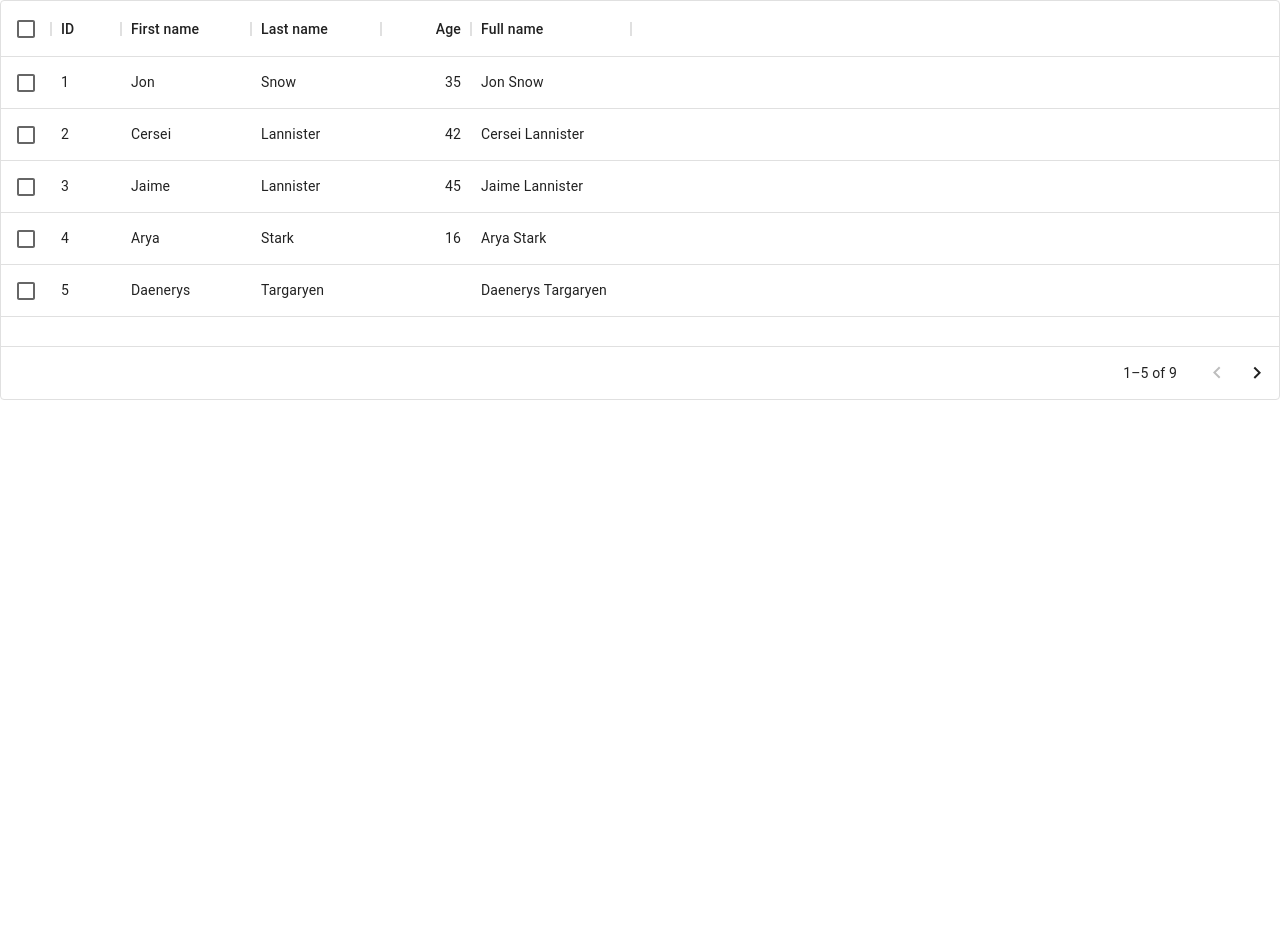
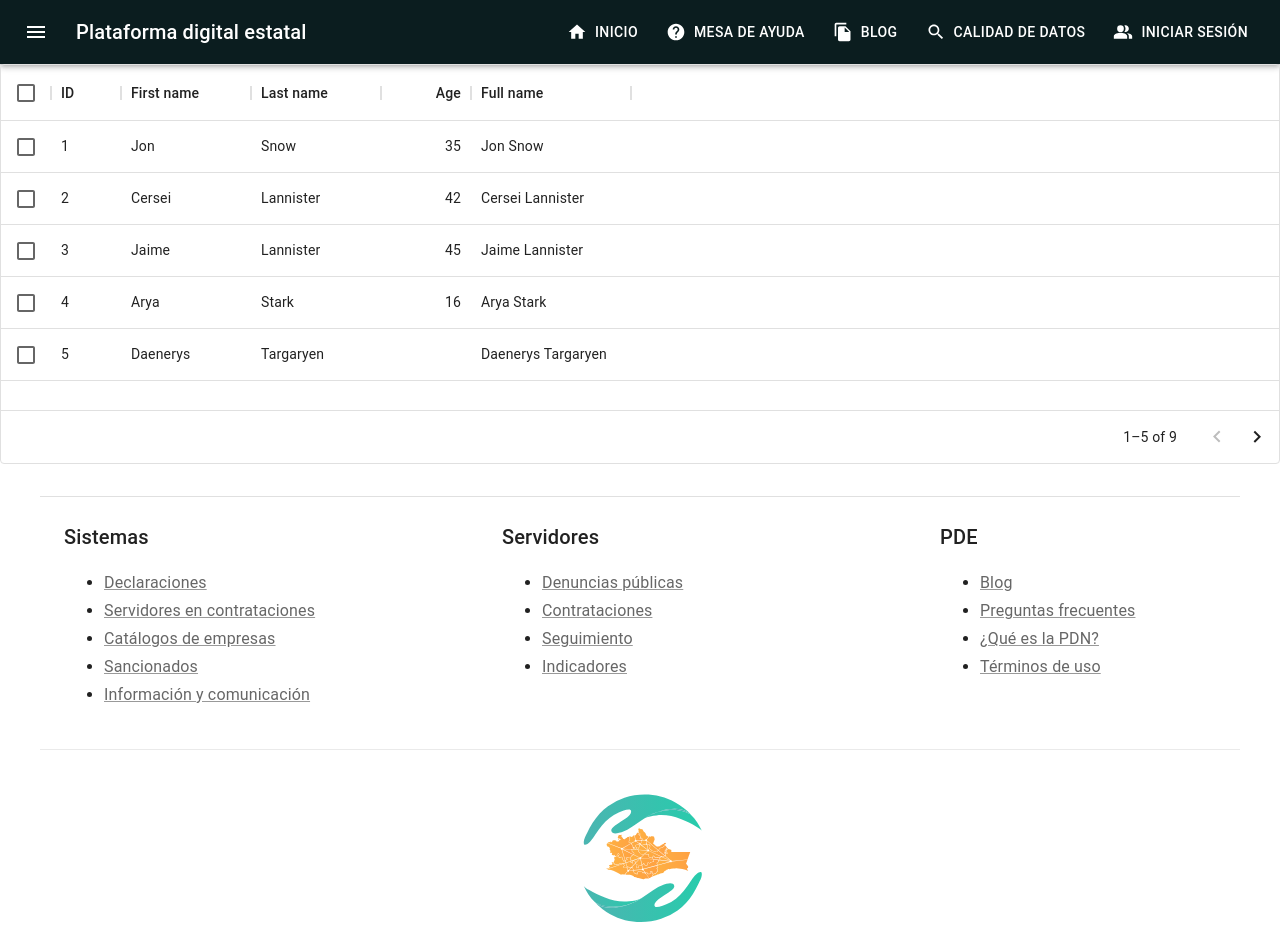
Before and after one commit to seseccoaxaca/plataforma_digital_estatal, a React (Create React App) app: page /sistemas/table_prueba in a window 1280 px wide. Shown: the top 943 px of the page. Before the commit the page ends 800 px from the top, so only its background shows below. Built offline with nearby package versions, Linux system fonts and the light colour scheme.

Commit message:
regreso a chido

```diff
--- a/src/components/Layout.js
+++ b/src/components/Layout.js
@@ -5,20 +5,15 @@ import StickyFooter from './StickyFooter';
 
 
 const Layout = ({ children }) => {
-    console.log(children);
-    return (<React.Fragment>
-        <main>{children}</main>
-    </React.Fragment>
-
+    return (
+        <React.Fragment>
+            <Header />
+            <div className="navigationWrapper">
+                <main>{children}</main>
+            </div>
+            <Footer />
+            <StickyFooter />
+        </React.Fragment>
     )
 };
 export default Layout;
-
-// <React.Fragment>
-//             <Header />
-//                 <div className="navigationWrapper">
-//                     <main>{children}</main>
-//                 </div>
-//             <Footer />
-//             <StickyFooter />
-//         </React.Fragment>
--- a/src/webpages/index.js
+++ b/src/webpages/index.js
@@ -41,7 +41,6 @@ const Webpages = () => {
                 <Route path="/sistemas/seguimiento" component={s8} />
                 <Route path="/sistemas/indicadores" component={s9} />
                 <Route path="/sistemas/table_prueba" component={table} />
-                <Route path="/loaderio-7abcfac4bac461f6787a3bde94ff104e/" render={() => <p>loaderio-7abcfac4bac461f6787a3bde94ff104e</p>} />
             </Layout>
         </Router>
     );
```
